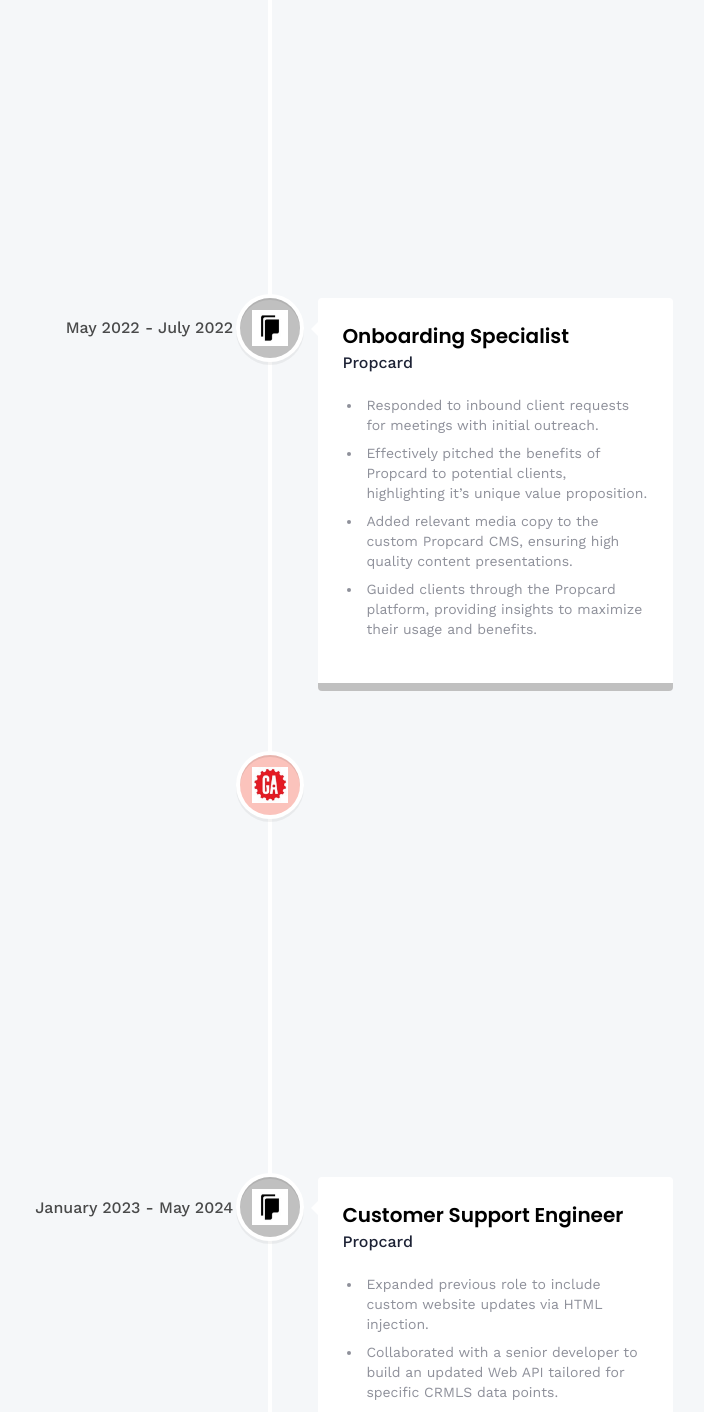
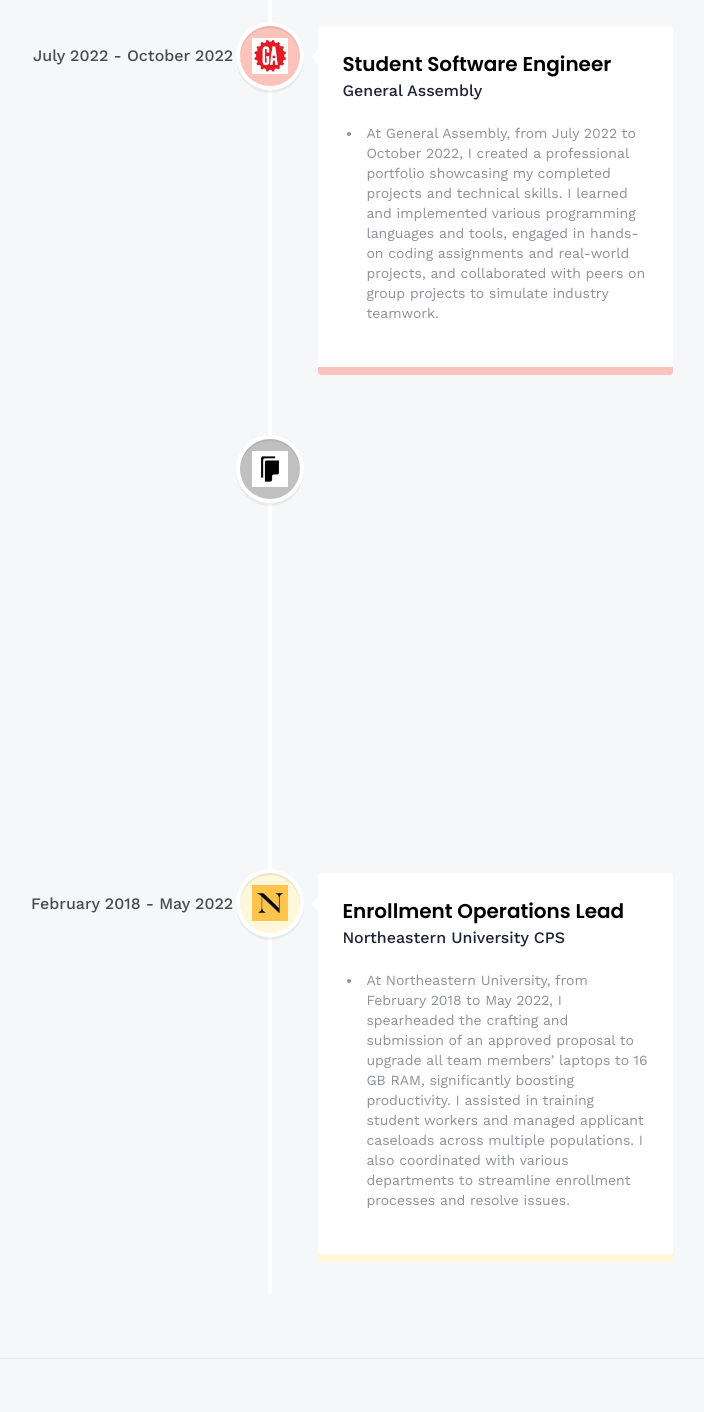
Before and after one commit to Scurrlin/3D-Portfolio, a React (Vite) app: page /about in a window 1280 px wide. Shown: the part 1240-2652 px from the top of the page, without its empty margins (370-1074 px from the left). Built offline with nearby package versions, Linux system fonts and the light colour scheme; the HTML template or start-up script is replaced by a standard one.

Commit message:
update work experience

```diff
--- a/src/constants/index.js
+++ b/src/constants/index.js
@@ -97,17 +97,23 @@
 
 export const experiences = [
     {
-        title: "Enrollment Operations Lead",
-        company_name: "Northeastern University CPS",
-        icon: neu,
-        iconBg: "#FEF7DA",
-        date: "February 2018 - May 2022",
+        title: "Customer Support Engineer",
+        company_name: "Propcard",
+        icon: propcard,
+        iconBg: "#C0C0C0",
+        date: "January 2023 - May 2024",
         points: [
-            "Promoted to Lead 6 months after being hired as an Enrollment Operations Assistant in August 2017.",
-            "Played a vital role in orchestrating the launch of the “Student Hub” in April 2022 which resulted in a 75% improvement in international transcript condition fulfillment.",
-            "Implemented migration of external admissions email inbox to a Salesforce ticketing system which cut average response times by 50%, from 96 hours to 48 hours.",
-            "Spearheaded the crafting and submission of an approved proposal for upgrading all team members’ laptops with 16 GB RAM; productivity increased substantially.",
-            "Assisted in training student workers and managed applicant caseloads across multiple populations."
+            "At Propcard, from January 2023 to May 2024, I partnered with a senior developer to construct an enhanced Web API for specific CRMLS data points. I administered the SQL Database, executing maintenance and updates as required, and oversaw cron jobs for MLS connection tokens, ensuring seamless data integration."
+        ],
+    },
+    {
+        title: "Student Software Engineer",
+        company_name: "General Assembly",
+        icon: ga,
+        iconBg: "#fbc3bc",
+        date: "July 2022 - October 2022",
+        points: [
+            "At General Assembly, from July 2022 to October 2022, I created a professional portfolio showcasing my completed projects and technical skills. I learned and implemented various programming languages and tools, engaged in hands-on coding assignments and real-world projects, and collaborated with peers on group projects to simulate industry teamwork."
         ],
     },
     {
@@ -117,40 +123,19 @@
         iconBg: "#C0C0C0",
         date: "May 2022 - July 2022",
         points: [
-            "Responded to inbound client requests for meetings with initial outreach.",
-            "Effectively pitched the benefits of Propcard to potential clients, highlighting it’s unique value proposition.",
-            "Added relevant media copy to the custom Propcard CMS, ensuring high quality content presentations.",
-            "Guided clients through the Propcard platform, providing insights to maximize their usage and benefits."
+            "At Propcard, from May 2022 to July 2022, I responded to inbound client requests, initiating contact and scheduling meetings. I assisted clients in setting up and optimizing their accounts for better engagement and results, maintaining a high level of client satisfaction through attentive and personalized support. I also collaborated with the team to improve onboarding processes and enhance the overall client experience."
         ],
     },
     {
-        title: "Student Software Engineer",
-        company_name: "General Assembly",
-        icon: ga,
-        iconBg: "#fbc3bc",
-        date: "July 2022 - October 2022",
+        title: "Enrollment Operations Lead",
+        company_name: "Northeastern University CPS",
+        icon: neu,
+        iconBg: "#FEF7DA",
+        date: "February 2018 - May 2022",
         points: [
-            "Software Engineering Bootcamp: Full-Time Immersive Program.",
-            "12-week, 500+ hour Immersive Full Stack Software Engineering bootcamp. This intensive program covered product development fundamentals, object-oriented programming, MVC frameworks, data modeling, team collaboration strategies, and the creation of a professional portfolio."
-
+            "At Northeastern University, from February 2018 to May 2022, I spearheaded the crafting and submission of an approved proposal to upgrade all team members’ laptops to 16 GB RAM, significantly boosting productivity. I assisted in training student workers and managed applicant caseloads across multiple populations. I also coordinated with various departments to streamline enrollment processes and resolve issues."
         ],
-    },
-    {
-        title: "Customer Support Engineer",
-        company_name: "Propcard",
-        icon: propcard,
-        iconBg: "#C0C0C0",
-        date: "January 2023 - May 2024",
-        points: [
-            "Expanded previous role to include custom website updates via HTML injection.",
-            "Collaborated with a senior developer to build an updated Web API tailored for specific CRMLS data points.",
-            "Modernized data pipelines and ETL processes to improve platform scalability.",
-            "Installed analytics tokens and tracking pixels to collect and analyze web traffic data.",
-            "Managed SQL Database, performing maintenance and updates as needed.",
-            "Monitored cron jobs for MLS connection tokens."
-
-        ],
-    },
+    }
 ];
 
 export const socialLinks = [
```
